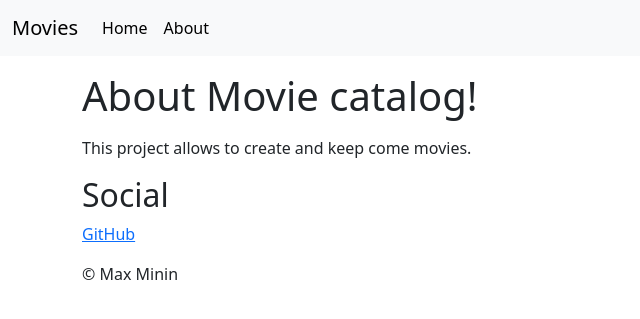
After one commit to mksmin/fastapi-movie-catalog, a Python web app: template movie-catalog/templates/about.html in a window 1280 px wide. The commit adds this page. Shown: the top 319 px of the page, without its empty margins (0-640 px from the left). Run offline with Jinja, Linux system fonts and the light colour scheme; the template is opened without the code that fills it, so the values that code supplies are empty.

Commit message:
Create about page

```diff
--- /dev/null
+++ b/movie-catalog/templates/about.html
@@ -0,0 +1,20 @@
+{% extends 'base.html' %}
+
+{% block title %}
+About — {{ super() }}
+{% endblock %}
+
+{% block main %}
+<h1>About Movie catalog!</h1>
+<div class="my-3">
+  <p>
+    This project allows to create and keep come movies.
+  </p>
+</div>
+<div class="my-3">
+  <h2>Social</h2>
+  <p>
+    <a href="/">GitHub</a>
+  </p>
+</div>
+{% endblock %}
--- a/movie-catalog/templates/components/navbar.html
+++ b/movie-catalog/templates/components/navbar.html
@@ -21,6 +21,13 @@
               href="/"
           >Home</a>
         </li>
+        <li class="nav-item">
+          <a
+              class="nav-link active"
+              aria-current="page"
+              href="/about""
+          >About</a>
+        </li>
       </ul>
     </div>
   </div>
```
Also changed, not shown: movie-catalog/api/main_views.py (+13 -0 lines).
